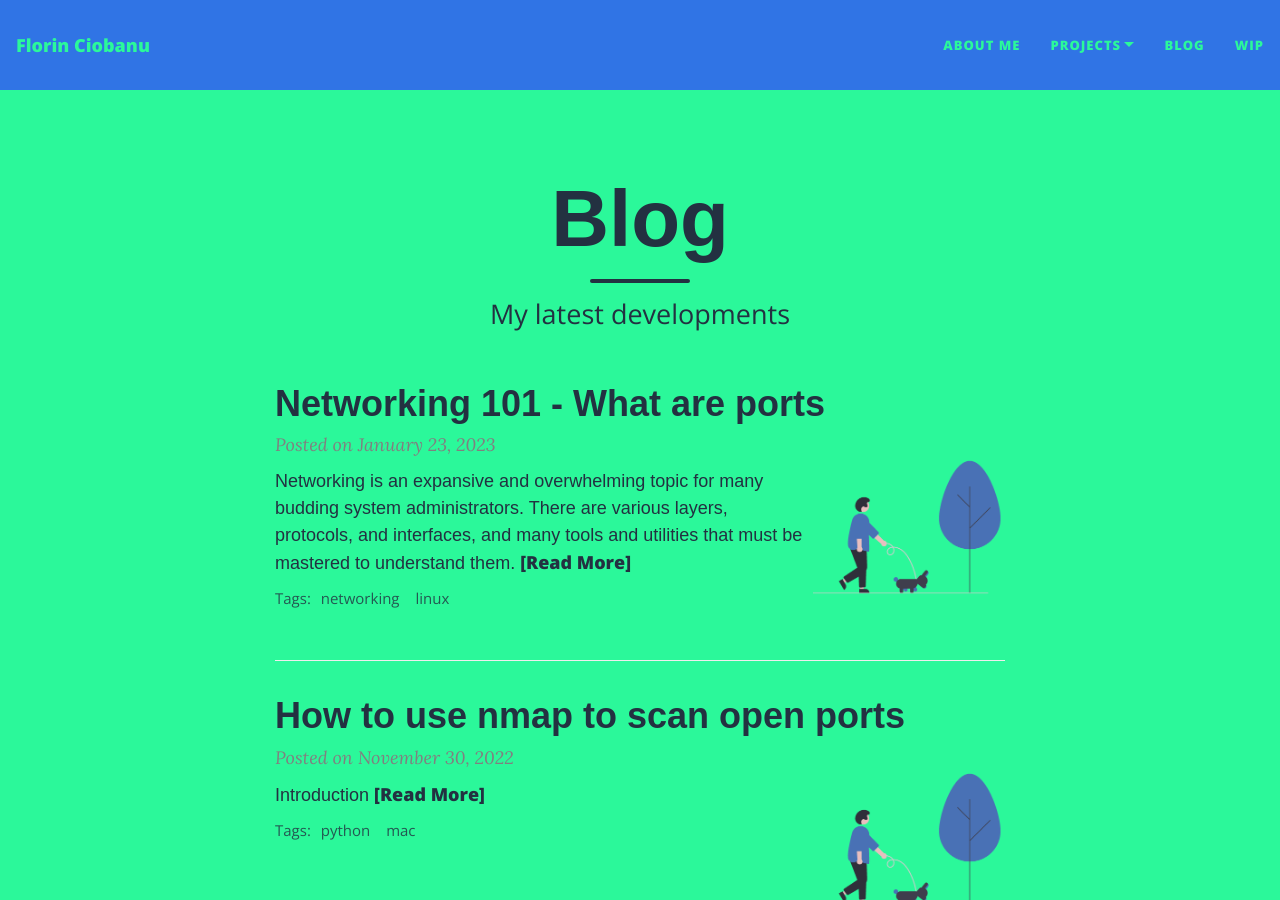
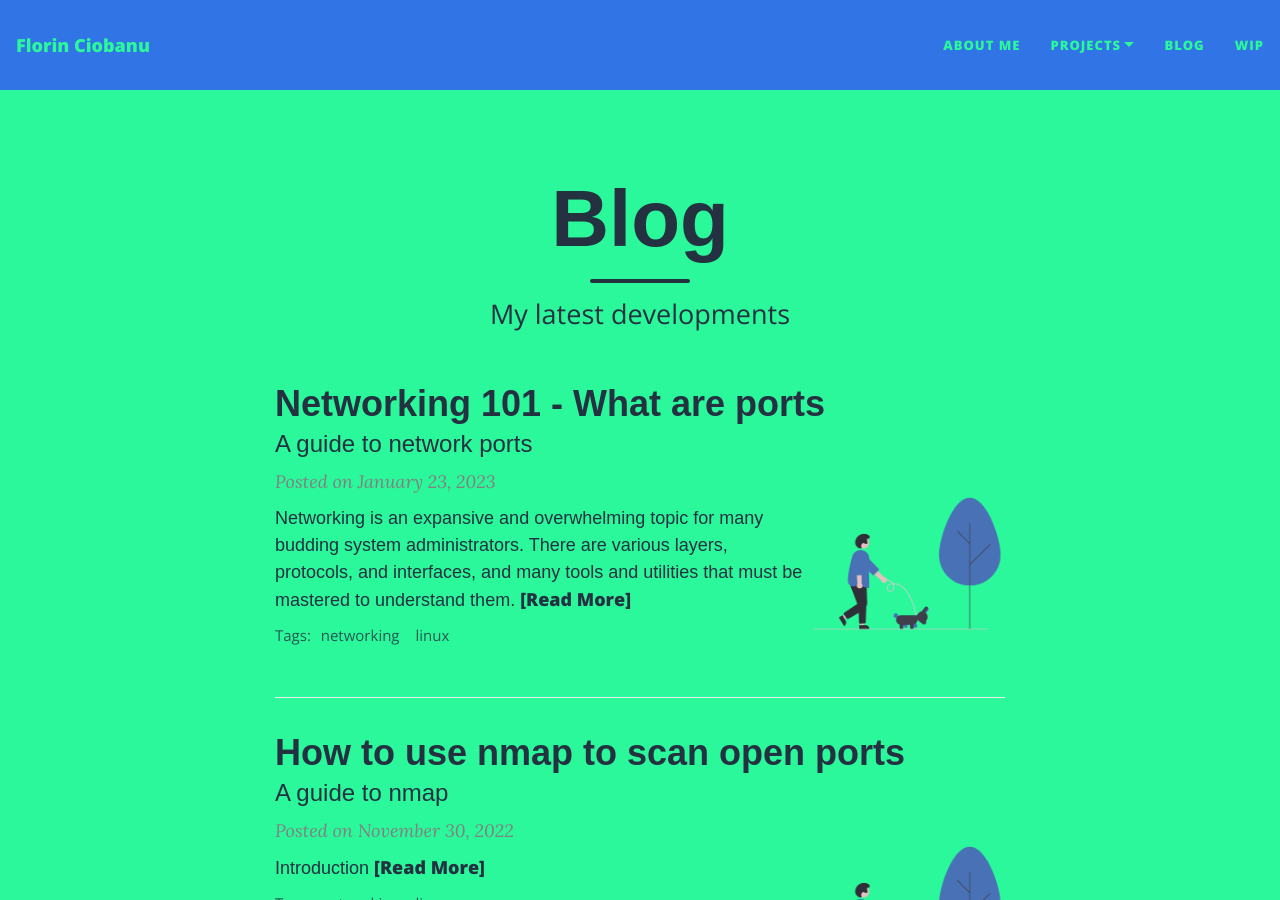
Before and after one commit to franksheppard/franksheppard.github.io, a Jekyll site: the page built from pages/blog.md, in a window 1280 px wide and 900 px high. Built offline with Jekyll 4.4.1, drawn with Linux system fonts in a browser that asks for light colours; nearby versions of some CDN libraries.

Commit message:
updated articles

```diff
--- a/_posts/2022-11-30-use-nmap-port-scanner.md
+++ b/_posts/2022-11-30-use-nmap-port-scanner.md
@@ -1,13 +1,14 @@
 ---
 layout: post
 title: How to use nmap to scan open ports
-subtitle:
+subtitle: A guide to nmap
 # cover-img: /assets/img/path.jpg
 thumbnail-img: /assets/img/thumb.png
 # share-img: /assets/img/path.jpg
-tags: [python, mac]
+tags: [networking, linux]
 published: true
 ---
+
 ## Introduction
 
 Networking is an expansive and overwhelming topic for many budding system administrators. There are various layers, protocols, and interfaces, and many tools and utilities that must be mastered to understand them.
--- a/_posts/2023-01-23-networking-and-ports.md
+++ b/_posts/2023-01-23-networking-and-ports.md
@@ -1,7 +1,7 @@
 ---
 layout: post
 title: Networking 101 - What are ports
-subtitle:
+subtitle: A guide to network ports
 # cover-img: /assets/img/path.jpg
 thumbnail-img: /assets/img/thumb.png
 # share-img: /assets/img/path.jpg
```
